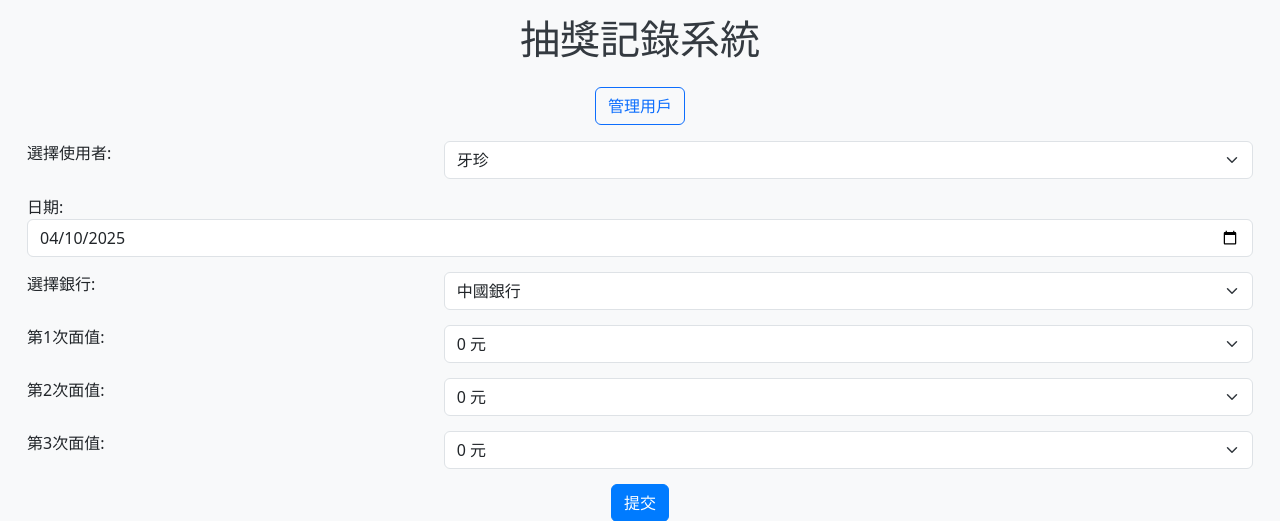
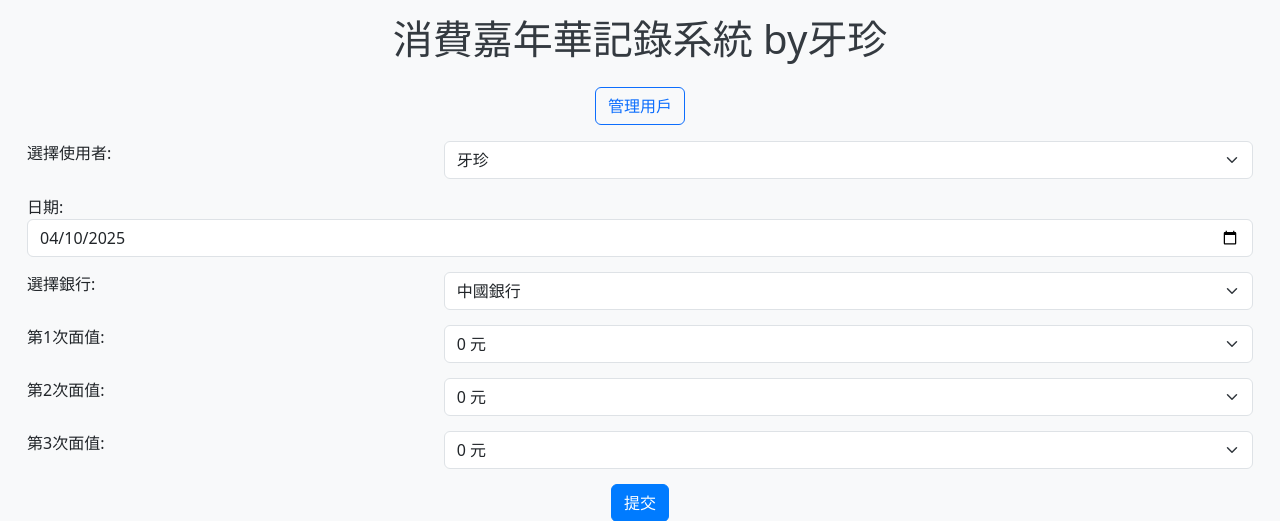
Before and after one commit to kawaroon06/macau_lottery-system, a Flask app: page / in a window 1280 px wide. Shown: the top 521 px of the page. Run offline with Flask 3, Linux system fonts and the light colour scheme; parts of the project's set-up code (start-up, migrations or seed data) failed here and were passed over.

```diff
--- a/templates/index.html
+++ b/templates/index.html
@@ -1,7 +1,7 @@
 <!DOCTYPE html>
 <html>
 <head>
-    <title>抽獎記錄系統</title>
+    <title>消費嘉年華記錄系統</title>
     <link rel="stylesheet" href="https://cdn.jsdelivr.net/npm/bootstrap@5.3.0/dist/css/bootstrap.min.css">
     <meta name="viewport" content="width=device-width, initial-scale=1.0">
     <style>
@@ -81,7 +81,7 @@
 </head>
 <body>
     <div class="container">
-        <h1 class="text-center mb-4">抽獎記錄系統</h1>
+        <h1 class="text-center mb-4">消費嘉年華記錄系統 by牙珍</h1>
         <div class="text-center mb-3">
             <a href="{{ url_for('manage_users') }}" class="btn btn-outline-primary">管理用戶</a>
         </div>
```
